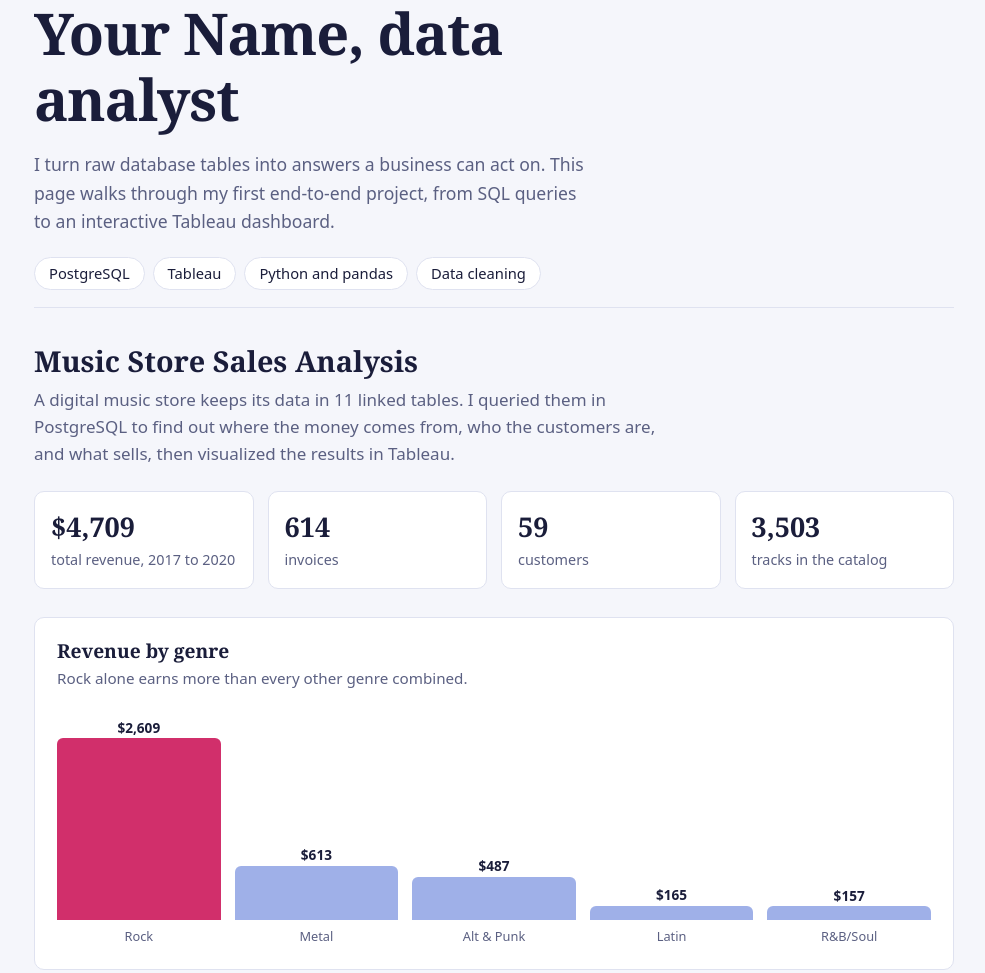
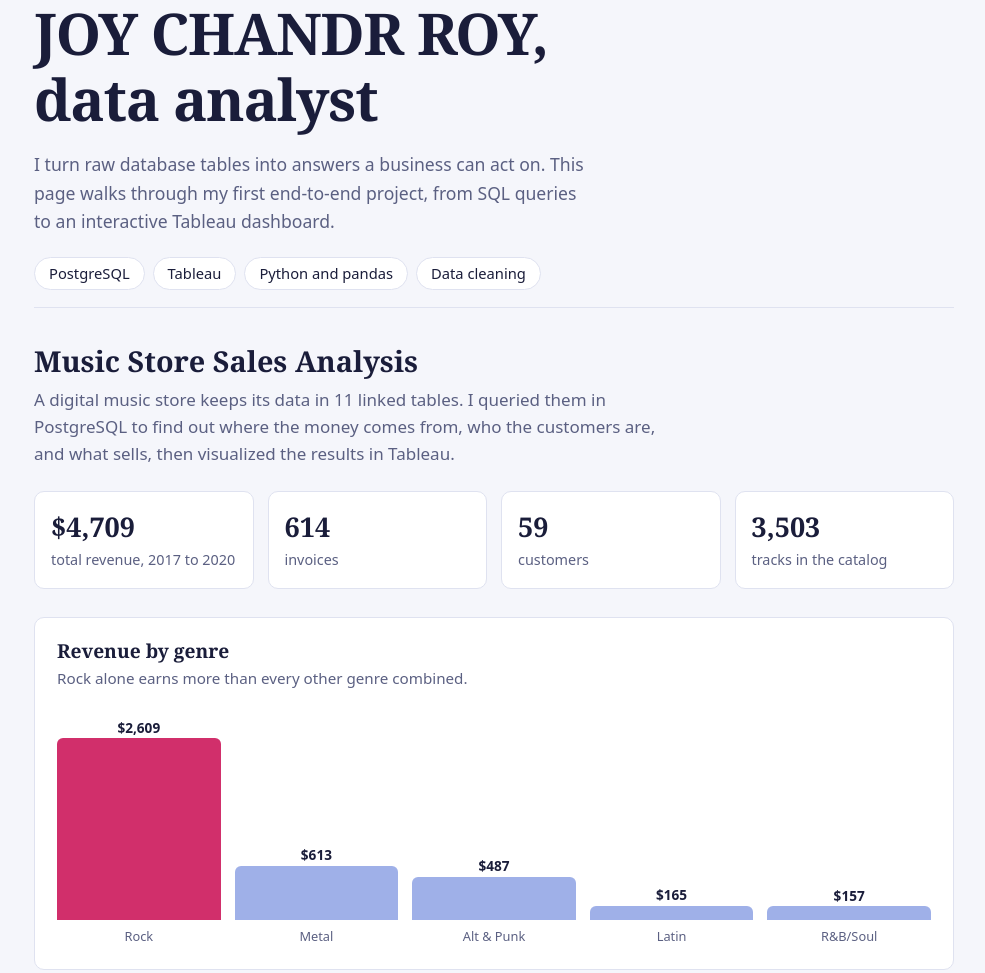
Before and after one commit to joyroy-glitch21/joyroy-.github.io, a plain HTML site: page index.html in a window 1280 px wide. Shown: the top 973 px of the page, without its empty margins (146-1131 px from the left). Drawn offline with Linux system fonts and the light colour scheme.

Commit message:
Update header with new name

```diff
--- a/index.html
+++ b/index.html
@@ -64,7 +64,7 @@ footer{padding:36px 0 60px;color:var(--muted);border-top:1px solid var(--line);f
 </head>
 <body>
 <header class="wrap">
-  <h1>Your Name, data analyst</h1>
+  <h1>JOY CHANDR ROY, data analyst</h1>
   <p>I turn raw database tables into answers a business can act on. This page walks through my first end-to-end project, from SQL queries to an interactive Tableau dashboard.</p>
   <ul class="skills"><li>PostgreSQL</li><li>Tableau</li><li>Python and pandas</li><li>Data cleaning</li></ul>
 </header>
```
